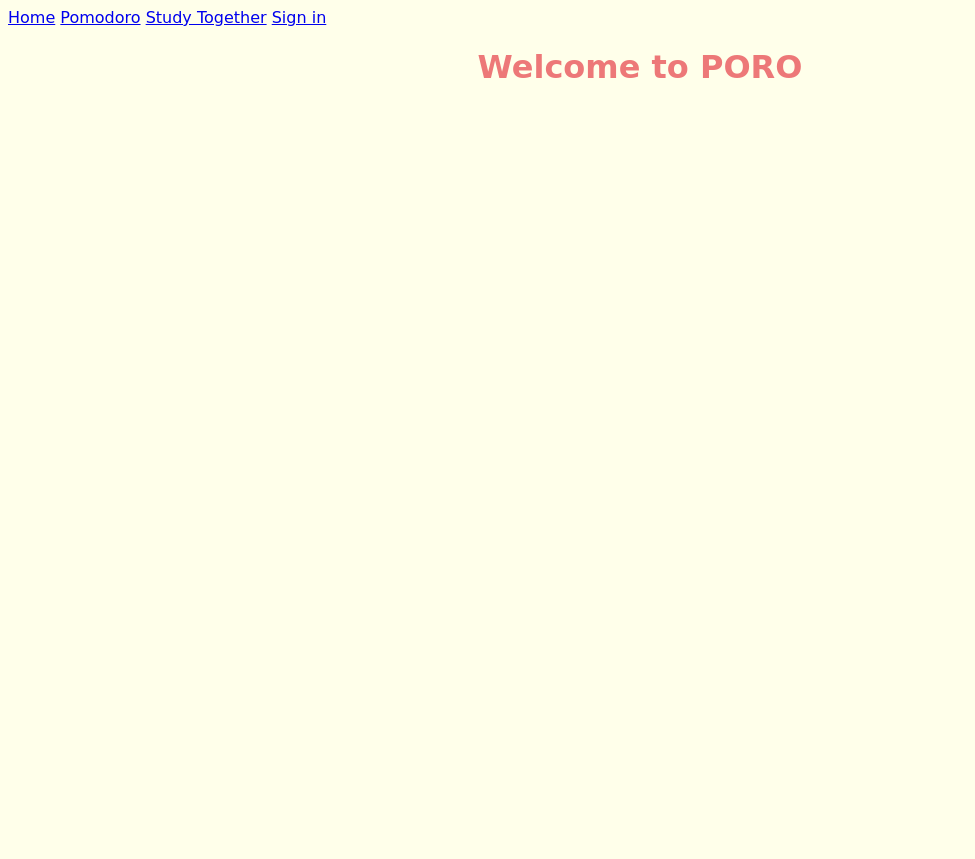
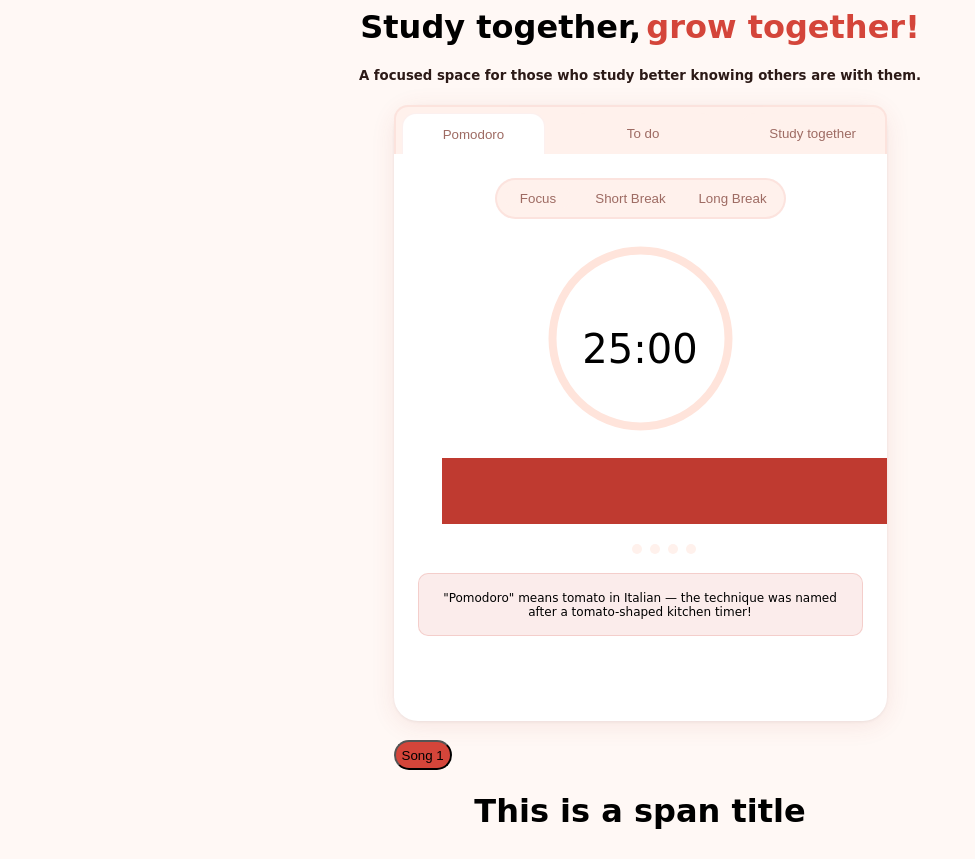
Before and after one commit to tran04012006/Simple-static-web, a plain HTML site: page index.html in a window 1280 px wide. Shown: the whole page, without its empty margins (0-975 px from the left). Before the commit the page ends 800 px from the top, so only its background shows below. Drawn offline with Linux system fonts and the light colour scheme.

Commit message:
first commit

```diff
--- a/index.html
+++ b/index.html
@@ -7,15 +7,108 @@
 
     <style></style>
 
-    <link rel="stylesheet" href="./more info/style.css" />
+    <link rel="stylesheet" href="./style.css" />
+    <!-- favicon -->
+
+    <link
+      rel="icon"
+      sizes="16x16"
+      href="../img/apple-touch-icon__1_-removebg-preview.png"
+    />
+    <link
+      rel="icon"
+      sizes="32x32"
+      href="../img/apple-touch-icon__1_-removebg-preview.png"
+    />
+    <link
+      rel="apple-touch-icon"
+      sizes="180x180"
+      href="../img/apple-touch-icon__1_-removebg-preview.png"
+    />
+    <link
+      rel="icon"
+      sizes="192x192"
+      href="../img/apple-touch-icon__1_-removebg-preview.png"
+    />
+    <link
+      rel="icon"
+      sizes="512x512"
+      href="../img/apple-touch-icon__1_-removebg-preview.png"
+    />
   </head>
 
   <body>
-    <a href="./index.html">Home</a>
-    <a href="./more info/pomodoro.html">Pomodoro</a>
-    <a href="./more info/StudyTogether.html">Study Together</a>
-    <a href="./more info/SignIn.html">Sign in</a>
+    <header>
+      <div>
+        <h1 class="Head">Study together,</h1>
+        <h1 class="Head">grow together!</h1>
+      </div>
+    </header>
 
-    <h1>Welcome to PORO</h1>
+    <h5 style="text-align: center; color: #2c1a17">
+      A focused space for those who study better knowing others are with them.
+    </h5>
+    <main>
+      <div id="card">
+        <div id="tab">
+          <button class="active">Pomodoro</button>
+          <button>To do</button>
+          <button>Study together</button>
+        </div>
+
+        <div id="pomodoro">
+          <div class="pomo_mode">
+            <button class="mode focus" onclick="ModeActive(this)">Focus</button>
+            <button class="mode" onclick="ModeActive(this)">Short Break</button>
+            <button class="mode" onclick="ModeActive(this)">Long Break</button>
+          </div>
+          <div id="clock_div">
+            <svg id="clock">
+              <!-- vong nen, mau hong nhat -->
+              <circle id="circle1" cx="50%" cy="50%" r="88"></circle>
+              <!-- vong tien do, mau do -->
+              <circle id="circle2" cx="50%" cy="50%" r="88"></circle>
+            </svg>
+
+            <div id="timer_inner">
+              <div id="timer_display">25:00</div>
+            </div>
+          </div>
+
+          <div id="pomo_control"></div>
+
+          <div id="sessions_dots">
+            <div class="dot"></div>
+            <div class="dot"></div>
+            <div class="dot"></div>
+            <div class="dot"></div>
+          </div>
+
+          <div id="pomo_fact">
+            "Pomodoro" means tomato in Italian — the technique was named after a
+            tomato-shaped kitchen timer!
+          </div>
+        </div>
+      </div>
+
+      <!-- pomodoro panel -->
+
+      <br />
+
+      <div class="songs">
+        <button id="song_1" onclick="Music()">Song 1</button>
+        <audio id="song_1_audio" src="./more info/Song1.mp3"></audio>
+      </div>
+    </main>
+
+    <h1><span>This is a span title</span></h1>
+
+    <script src="./main.js"></script>
   </body>
 </html>
+
+<!--
+transform
+transition
+
+-->
--- /dev/null
+++ b/main.js
@@ -0,0 +1 @@
+console.log("Hello");
--- a/more info/style.css
+++ b/more info/style.css
@@ -12,3 +12,7 @@ body {
   text-align: left;
   font-family: Cursive, sans-serif, "Times New Roman", Times, serif;
 }
+
+.button_panel {
+  display: block;
+}
--- /dev/null
+++ b/style.css
@@ -0,0 +1,290 @@
+:root {
+  --bg: #fff8f5;
+  --card: #ffffff;
+  --surface: #fff1ec;
+  --surface2: #ffe4db;
+  --red: #d4453a;
+  --red-hover: #bf3a30;
+  --red-light: rgba(212, 69, 58, 0.1);
+  --red-border: rgba(212, 69, 58, 0.18);
+  --green: #4a8c52;
+  --green-light: rgba(74, 140, 82, 0.12);
+  --text: #2c1a17;
+  --text-sub: #6b3d36;
+  --text-muted: #9e6b63;
+  --text-dim: #c4a09a;
+  --border: rgba(212, 69, 58, 0.14);
+  --border-dim: rgba(212, 69, 58, 0.08);
+  --shadow: 0 4px 24px rgba(180, 60, 50, 0.1);
+  --h2: rgb(255, 208, 184);
+}
+
+* {
+  box-sizing: border-box;
+}
+
+h2 {
+  color: var(--h2);
+}
+
+h1 {
+  font-family: "Baloo 2", cursive;
+  color: black;
+  display: inline;
+}
+
+p {
+  color: black;
+}
+
+body {
+  background-color: var(--bg);
+  font-family: Cursive, sans-serif, "Times New Roman", Times, serif;
+  display: flex;
+  justify-content: center;
+  align-items: center;
+  flex-direction: column;
+}
+
+.pomo_mode {
+  display: inline-flex;
+  justify-content: center;
+  flex-direction: row;
+  background-color: var(--surface);
+  border: 2px var(--border-dim) solid;
+  border-radius: 30px;
+  height: 41px;
+  width: 291px;
+  align-self: center;
+  margin-bottom: 20px;
+}
+
+.mode:hover {
+  color: var(--red-hover);
+}
+
+h1:last-child {
+  color: #d4453a;
+}
+
+p.fun_fact {
+  color: black;
+  padding: 20px;
+  border-radius: 30px;
+}
+
+.mode {
+  border: 0px;
+  width: 90px;
+  height: 20px;
+  color: white;
+  background-color: inherit;
+  color: var(--text-muted);
+  /* viet font o the button chu ko phai .button_panel vi the button thuong
+  co font mac dinh rieng, nen co the no se ko nhan font cua .button_panel */
+  margin: 8px;
+  transition: color 0.25s;
+}
+
+.mode.active {
+  box-sizing: border-box;
+  border-radius: 999px;
+  background-color: aquamarine;
+}
+
+.focus {
+  width: 70px;
+  height: 20px;
+  border-radius: 999px;
+}
+
+#countLable {
+  display: block;
+  text-align: center;
+  font-size: 10em;
+  font-family: Arial, Helvetica, sans-serif;
+}
+
+#btnContainer {
+  text-align: center;
+}
+
+#mySubmit {
+  font-size: 1em;
+}
+
+#myCheckbox {
+  margin-bottom: 28px;
+}
+
+/* body {
+  height: 27em;
+  background-color: white;
+  margin: 24px;
+  border-radius: 30px;
+  border: 2px var(--border-dim) solid;
+} */
+
+.songs button {
+  display: list-item;
+  height: 30px;
+  background-color: var(--red);
+  border-radius: 20px;
+}
+
+#tab button {
+  border: 0;
+  padding: 10px 8px;
+  width: 12em;
+  background-color: inherit;
+  border-top-left-radius: inherit;
+  border-top-right-radius: inherit;
+  color: var(--text-muted);
+  background-color: inherit;
+  transition: all 0.25s;
+  margin-top: 6px;
+  margin-left: 6px;
+  margin-top: 6px;
+}
+
+#tab button:hover {
+  color: var(--red-hover);
+}
+
+#tab {
+  display: inline-flex;
+  justify-content: center;
+  border: 2px blue solid;
+  border-bottom: var(--card);
+  background-color: #bf3a30;
+  border-top-left-radius: 14px;
+  border-top-right-radius: 14px;
+  gap: 20px;
+  height: 49px;
+  width: inherit;
+  border-color: var(--border-dim);
+  background: var(--surface);
+}
+
+#card {
+  background-color: var(--card);
+  flex-direction: column;
+  display: flex;
+  width: 493px;
+  height: 616px;
+  border-radius: 24px;
+  box-shadow:
+    var(--shadow),
+    0 1px 3px rgba(0, 0, 0, 0.06);
+  border: 1.347px;
+}
+
+#card .active {
+  border: 1.5px var(--border-dim) solid;
+  border-bottom: inherit;
+  background-color: var(--card);
+}
+
+#pomodoro {
+  display: flex;
+  width: 445px;
+  height: 520px;
+  padding: 24px;
+  background-color: var(--card);
+  padding: 24px;
+  align-self: center;
+  border-radius: inherit;
+  flex-direction: column;
+}
+
+#clock {
+  height: 219px;
+  width: 291px;
+  display: flex;
+  align-self: center;
+  margin-bottom: 20px;
+  align-items: center;
+  position: absolute;
+}
+
+#pomo_control {
+  background-color: #bf3a30;
+  height: 66px;
+  width: 445px;
+  margin-bottom: 20px;
+}
+
+#sessions_dots {
+  width: 445px;
+  height: 9px;
+  display: inherit;
+  flex-direction: row;
+  justify-content: center;
+  gap: 8px;
+  margin-bottom: 20px;
+}
+
+.dot {
+  width: 10px;
+  height: 10px;
+  border-radius: 50%;
+  background-color: var(--surface);
+}
+
+#pomo_fact {
+  width: 445px;
+  height: 63px;
+  display: inherit;
+  background-color: pink;
+  align-self: center;
+  padding: 14px;
+  border: 1.347px;
+  border-radius: 10px;
+  font-size: 12px;
+  align-items: center;
+  text-align: center;
+  background-color: var(--red-light);
+  border: 1.5px solid var(--red-border);
+}
+
+#circle1 {
+  stroke: #ffe4db;
+  stroke-width: 8;
+  fill: none;
+}
+
+#circle2 {
+  stroke: #d4453a;
+  stroke-width: 8;
+  fill: none;
+  stroke-linecap: round;
+  stroke-dasharray: 552.92px;
+  stroke-dashoffset: 552.92px;
+}
+
+#clock {
+  transform: rotate(-90deg);
+}
+
+#clock_div {
+  display: flex;
+  justify-content: center;
+  align-items: center;
+  align-self: center;
+  position: relative;
+  height: 219px;
+  width: 291px;
+}
+
+#timer_inner {
+  display: flex;
+  flex-direction: column;
+  align-items: center;
+  justify-content: center;
+  justify-self: center;
+  z-index: 1;
+}
+
+#timer_display{
+  font-size: 40px;
+}
```
Also changed, not shown: more info/SignIn.html (deleted, +0 -18 lines), more info/StudyTogether.html (deleted, +0 -23 lines), more info/pomodoro.html (deleted, +0 -99 lines), 1 other file.
